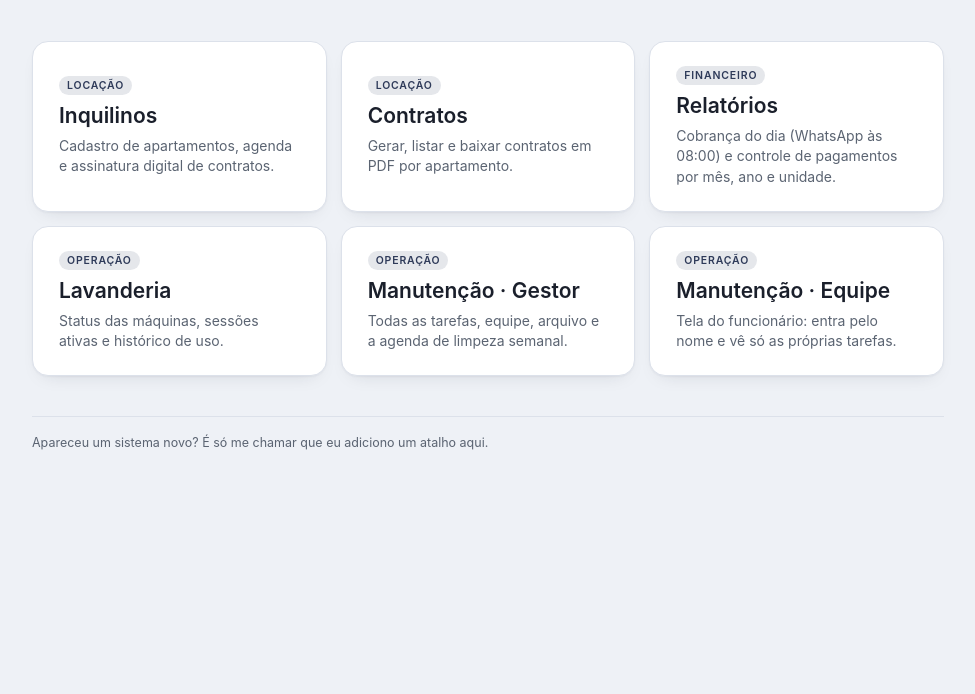
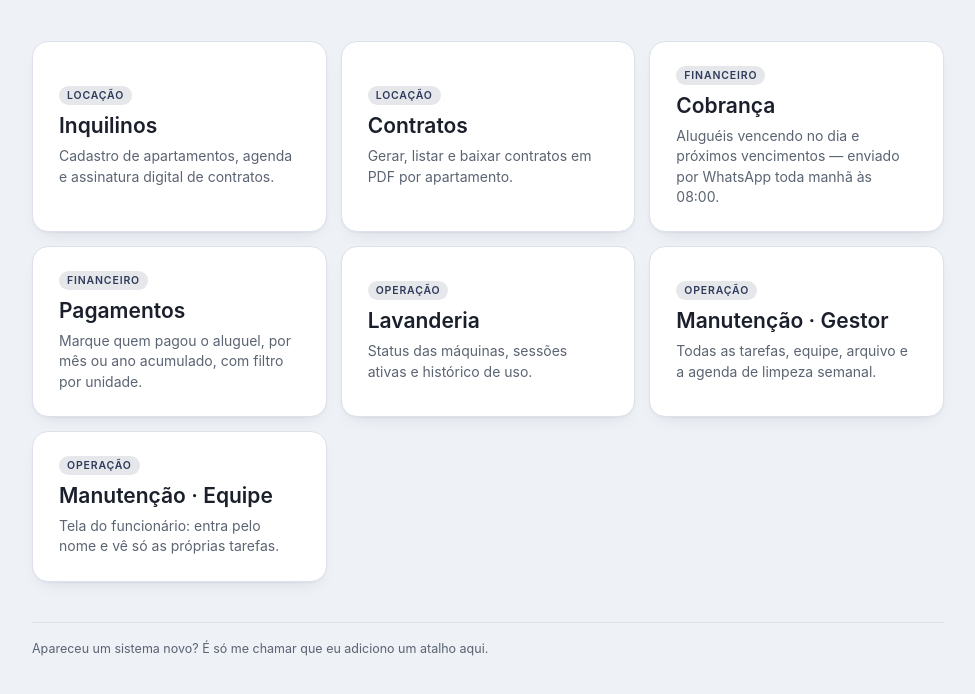
Before and after one commit to AngelicaStudios/painel-gestao, a plain HTML site: page index.html in a window 1280 px wide. Shown: the part 142-836 px from the top of the page, without its empty margins (152-1127 px from the left). Before the commit the page ends 800 px from the top, so only its background shows below. Drawn offline with Linux system fonts and the light colour scheme.

Commit message:
update: index.html

```diff
--- a/index.html
+++ b/index.html
@@ -204,10 +204,16 @@
       <p class="card-desc">Gerar, listar e baixar contratos em PDF por apartamento.</p>
     </a>
 
-    <a class="card" href="https://inquilinos.angelicastudios.com.br/relatorios.html">
+    <a class="card" href="https://inquilinos.angelicastudios.com.br/relatorios.html" target="_blank" rel="noopener">
       <span class="tag">Financeiro</span>
-      <p class="card-name">Relatórios</p>
-      <p class="card-desc">Cobrança do dia (WhatsApp às 08:00) e controle de pagamentos por mês, ano e unidade.</p>
+      <p class="card-name">Cobrança</p>
+      <p class="card-desc">Aluguéis vencendo no dia e próximos vencimentos — enviado por WhatsApp toda manhã às 08:00.</p>
+    </a>
+
+    <a class="card" href="https://inquilinos.angelicastudios.com.br/pagamentos.html" target="_blank" rel="noopener">
+      <span class="tag">Financeiro</span>
+      <p class="card-name">Pagamentos</p>
+      <p class="card-desc">Marque quem pagou o aluguel, por mês ou ano acumulado, com filtro por unidade.</p>
     </a>
 
     <a class="card" href="https://lavanderia.angelicastudios.com.br" target="_blank" rel="noopener">
```
